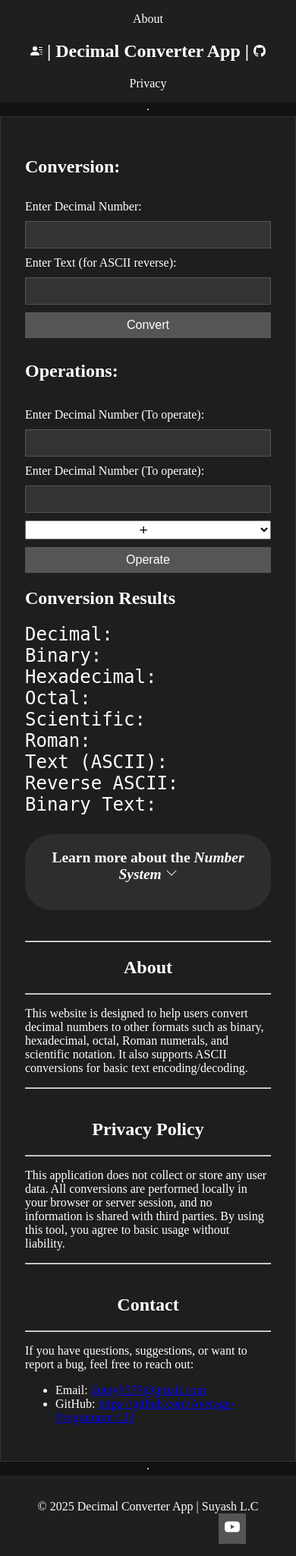
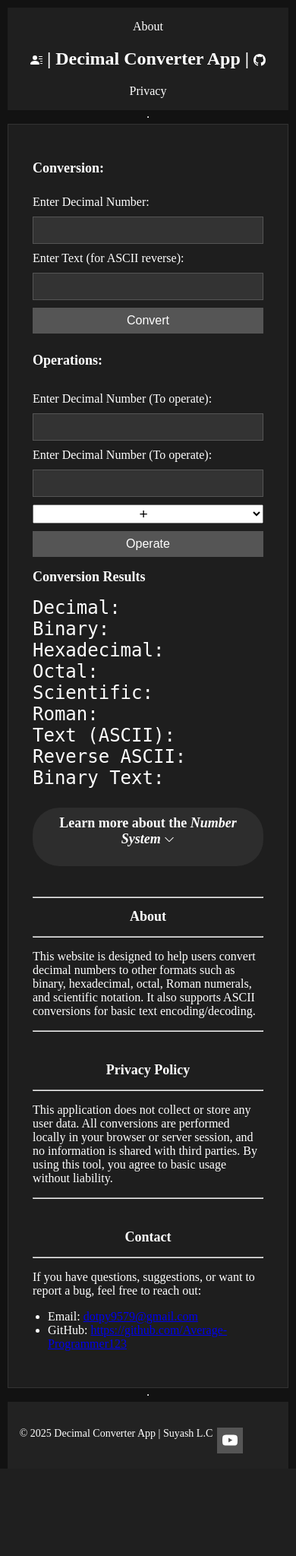
Before and after one commit to Average-Programmer123/number-system-converter, a Flask app: page / in a window 390 px wide. Shown: the whole page at 76% size. After the commit the page ends 1933 px from the top, so only its background shows below. Run offline with Flask 3, Linux system fonts and the light colour scheme; some web fonts are replaced.

Commit message:
Update index.html

```diff
--- a/templates/index.html
+++ b/templates/index.html
@@ -170,6 +170,96 @@
       text-align:center;
       font-size:larger;
     }
+       @media screen and (max-width: 768px) {
+    body {
+        font-size: 16px;
+        padding: 10px;
+    }
+
+    .learning {
+        padding: 10px;
+        font-size: 15px;
+    }
+
+    h2, h3 {
+        font-size: 18px;
+    }
+
+    table {
+        width: 100%;
+        font-size: 14px;
+        overflow-x: auto;
+        display: block;
+    }
+
+    table th, table td {
+        padding: 8px;
+    }
+
+    ul {
+        padding-left: 20px;
+    }
+
+    .toggle {
+        width: 14px;
+        height: 14px;
+    }
+
+    #infoPanel {
+        font-size: 15px;
+    }
+
+    pre {
+        font-size: 14px;
+        white-space: pre-wrap;
+    }
+
+    svg {
+        vertical-align: middle;
+    }
+
+    /* ✅ Footer styling for mobile */
+    footer {
+        text-align: center;
+        padding: 20px 10px;
+        font-size: 14px;
+        background-color: #222;
+        color: #fff;
+    }
+
+    footer .footer-links {
+        display: flex;
+        flex-direction: column;
+        gap: 10px;
+        align-items: center;
+        padding: 10px 0;
+    }
+
+    footer .footer-links a {
+        display: block;
+        font-size: 16px;
+        color: #fff;
+        text-decoration: none;
+    }
+
+    footer .footer-bottom {
+        margin-top: 15px;
+        font-size: 13px;
+    }
+
+    footer .social-icons {
+        display: flex;
+        gap: 15px;
+        justify-content: center;
+        margin-top: 10px;
+    }
+
+    footer .social-icons a svg {
+        width: 20px;
+        height: 20px;
+    }
+}
+
 </style>
 </head>
 <body>
```
